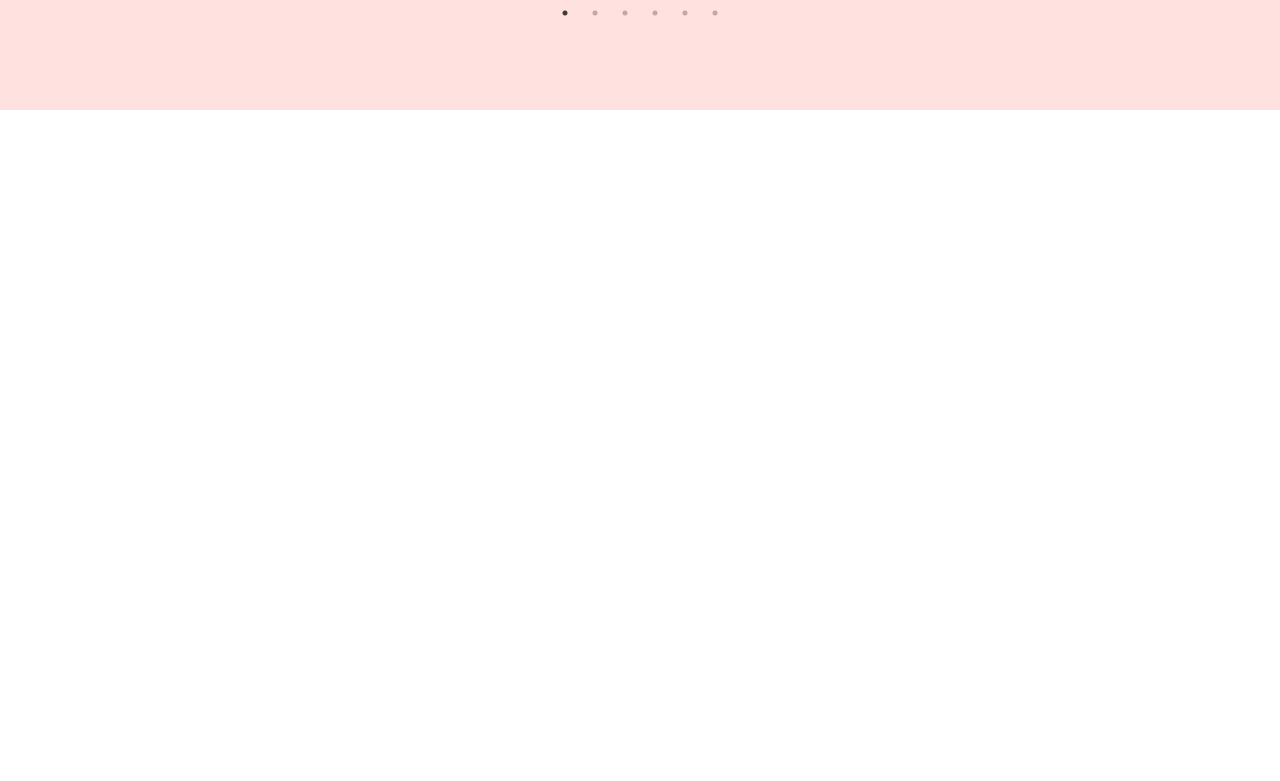
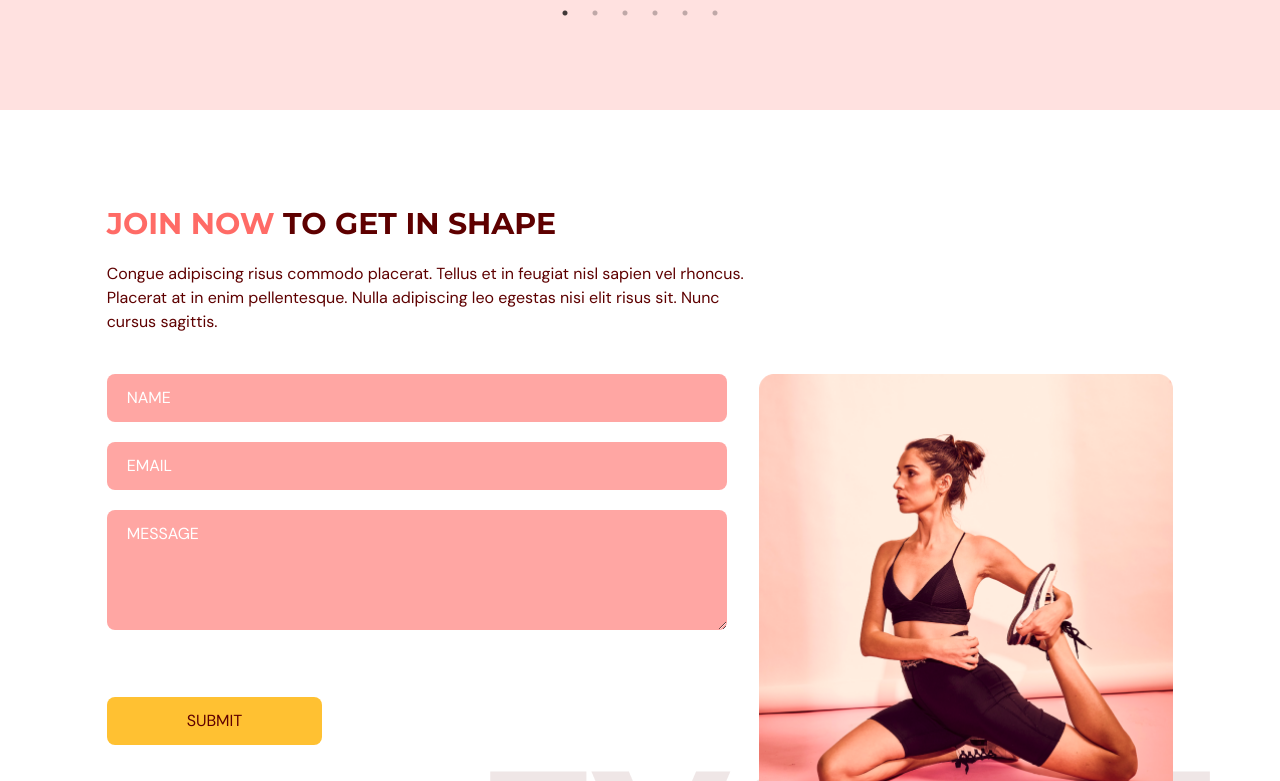
Before and after one commit to irina-kosogor/gym-typescript, a React (Vite) app: page / in a window 1280 px wide. Shown: the part 2939-3720 px from the top of the page. Before the commit the page ends 3049 px from the top, so only its background shows below. Built offline with nearby package versions, Linux system fonts and the light colour scheme.

Commit message:
add contactUs Form

```diff
--- a/package.json
+++ b/package.json
@@ -15,6 +15,7 @@
     "react": "^18.2.0",
     "react-anchor-link-smooth-scroll": "^1.0.12",
     "react-dom": "^18.2.0",
+    "react-hook-form": "^7.47.0",
     "react-slick": "^0.29.0",
     "slick-carousel": "^1.8.1"
   },
--- a/src/App.tsx
+++ b/src/App.tsx
@@ -3,7 +3,8 @@
 import Navbar from "@/scenes/navbar";
 import Home from "@/scenes/home";
 import Benefits from "@/scenes/benefits";
-import OurClasses from "./scenes/ourClasses";
+import OurClasses from "@/scenes/ourClasses";
+import ContactUs from "@/scenes/contactUs";
 
 function App() {
   const [selectedPage, setSelectedPage] = useState<SelectedPage>(
@@ -33,7 +34,8 @@
       />
       <Home setSelectedPage={setSelectedPage} />
       <Benefits setSelectedPage={setSelectedPage} />
-      <OurClasses setSelectedPage={selectedPage} />
+      <OurClasses setSelectedPage={setSelectedPage} />
+      <ContactUs setSelectedPage={setSelectedPage} />
     </div>
   );
 }
--- /dev/null
+++ b/src/scenes/contactUs/index.tsx
@@ -0,0 +1,158 @@
+import { useForm } from "react-hook-form";
+import { SelectedPage } from "@/shared/types";
+import { motion } from "framer-motion";
+import ContactUsPageGraphic from "@/assets/ContactUsPageGraphic.png";
+import HText from "@/shared/HText";
+
+type Props = {
+  setSelectedPage: (value: SelectedPage) => void;
+};
+
+function ContactUs({ setSelectedPage }: Props) {
+  const inputStyles = `mb-5 w-full outline-none rounded-lg bg-primary-300 px-5 py-3 placeholder-white`;
+
+  const {
+    register,
+    trigger,
+    formState: { errors },
+  } = useForm();
+
+  const onSubmit = async (e: any) => {
+    const isValid = await trigger();
+    if (!isValid) {
+      e.preventDefault();
+    }
+  };
+
+  return (
+    <section id="contactus" className="mx-auto w-5/6 pb-32 pt-24">
+      <motion.div
+        onViewportEnter={() => setSelectedPage(SelectedPage.ContactUs)}
+      >
+        {/* HEADER */}
+        <motion.div
+          className="md:w-3/5"
+          initial="hidden"
+          whileInView="visible"
+          viewport={{ once: true, amount: 0.5 }}
+          transition={{ duration: 0.5 }}
+          variants={{
+            hidden: { opacity: 0, x: -50 },
+            visible: { opacity: 1, x: 0 },
+          }}
+        >
+          <HText>
+            <span className="text-primary-500">JOIN NOW</span> TO GET IN SHAPE
+          </HText>
+          <p className="my-5">
+            Congue adipiscing risus commodo placerat. Tellus et in feugiat nisl
+            sapien vel rhoncus. Placerat at in enim pellentesque. Nulla
+            adipiscing leo egestas nisi elit risus sit. Nunc cursus sagittis.
+          </p>
+        </motion.div>
+
+        {/* FORM AND IMAGE */}
+        <div className="mt-10 justify-between gap-8 md:flex">
+          <motion.div
+            className="mt-10 basis-3/5 md:mt-0"
+            initial="hidden"
+            whileInView="visible"
+            viewport={{ once: true, amount: 0.5 }}
+            transition={{ duration: 0.5 }}
+            variants={{
+              hidden: { opacity: 0, y: 50 },
+              visible: { opacity: 1, y: 0 },
+            }}
+          >
+            <form
+              target="_blank"
+              onSubmit={onSubmit}
+              method="POST"
+              action="https://formsubmit.co/0b6f3aaa13d4811996eddf68c09b4aaf "
+            >
+              <input
+                type="text"
+                id="name-input"
+                className={inputStyles}
+                placeholder="NAME"
+                {...register("name", {
+                  required: true,
+                  maxLength: 100,
+                })}
+              />
+              {errors.name && (
+                <p className="mt-1 text-primary-500">
+                  {errors.name.type === "required" && "This field is required."}
+                  {errors.name.type === "maxLength" &&
+                    "Max length is 100 chars."}
+                </p>
+              )}
+              <input
+                type="email"
+                id="email-input"
+                className={inputStyles}
+                placeholder="EMAIL"
+                {...register("email", {
+                  required: true,
+                  pattern: /^[A-Z0-9._%+-]+@[A-Z0-9.-]+\.[A-Z]{2,}$/i,
+                })}
+              />
+              {errors.name && (
+                <p className="mt-1 text-primary-500">
+                  {errors.name.type === "required" && "This field is required."}
+                  {errors.name.type === "pattern" && "Invalid email address."}
+                </p>
+              )}
+              <textarea
+                rows={4}
+                cols={50}
+                id="message-input"
+                className={inputStyles}
+                placeholder="MESSAGE"
+                {...register("message", {
+                  required: true,
+                  maxLength: 2000,
+                })}
+              />
+              {errors.name && (
+                <p className="mt-1 text-primary-500">
+                  {errors.name.type === "required" && "This field is required."}
+                  {errors.name.type === "maxLength" &&
+                    "Max length is 2000 chars."}
+                </p>
+              )}
+
+              <button
+                type="submit"
+                className="mt-10 rounded-lg bg-secondary-500 px-20 py-3 transition duration-500 hover:text-white"
+              >
+                SUBMIT
+              </button>
+            </form>
+          </motion.div>
+          <motion.div
+            className="relative mt-16 basis-2/5 md:mt-0"
+            initial="hidden"
+            whileInView="visible"
+            viewport={{ once: true, amount: 0.5 }}
+            transition={{ delay: 0.2, duration: 0.5 }}
+            variants={{
+              hidden: { opacity: 0, y: 50 },
+              visible: { opacity: 1, y: 0 },
+            }}
+          >
+            <div className="w-full before:absolute before:-bottom-20 before:-right-10 before:z-[-1] md:before:content-evolvetext">
+              <img
+                className="w-full"
+                src={ContactUsPageGraphic}
+                alt="contact-us-page-graphic"
+              />
+            </div>
+          </motion.div>
+        </div>
+      </motion.div>
+    </section>
+  );
+}
+
+export default ContactUs;
--- a/src/scenes/home/index.tsx
+++ b/src/scenes/home/index.tsx
@@ -74,7 +74,7 @@
         </div>
 
         {/* IMAGE */}
-        <div className="flex h-full basis-3/5 justify-center md:z-10 md:ml-40 md:mt-16 md:justify-items-end">
+        <div className="flex h-auto basis-3/5 justify-center md:z-10 md:ml-40 md:mt-16 md:justify-items-end">
           <img src={HomePageGraphic} alt="home-pageGraphic" />
         </div>
       </motion.div>
--- a/src/scenes/ourClasses/index.tsx
+++ b/src/scenes/ourClasses/index.tsx
@@ -90,7 +90,7 @@
         </motion.div>
         <div className="mx-auto mt-10 w-[980px]">
           <Slider {...settings}>
-            {classes.map((item, index) => {
+            {classes.map((item: ClassType, index) => {
               return (
                 <Class
                   key={`${item.name}-${index}`}
```
Also changed, not shown: 1 other file (tests, documents, lock files or other folders).
